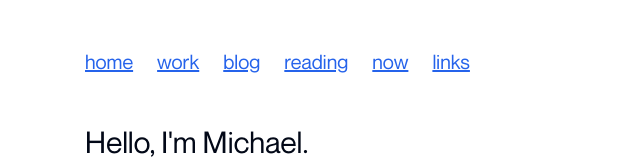
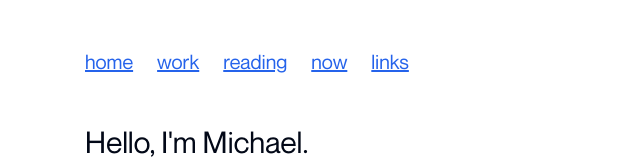
Before and after one commit to bolander72/boland.co, a Next.js app: page / in a window 1280 px wide. Shown: the top 160 px of the page, without its empty margins (315-955 px from the left). Built offline with nearby package versions, Linux system fonts and the light colour scheme.

Commit message:
Comment blog link

```diff
--- a/components/nav.tsx
+++ b/components/nav.tsx
@@ -11,7 +11,7 @@ import { cn } from '@/lib/utils'
 const links = [
   { href: '/', name: 'home' },
   { href: '/work', name: 'work' },
-  { href: '/blog', name: 'blog' },
+  // { href: '/blog', name: 'blog' },
   { href: '/reading', name: 'reading' },
   { href: '/now', name: 'now' },
   { href: '/links', name: 'links' },
```
